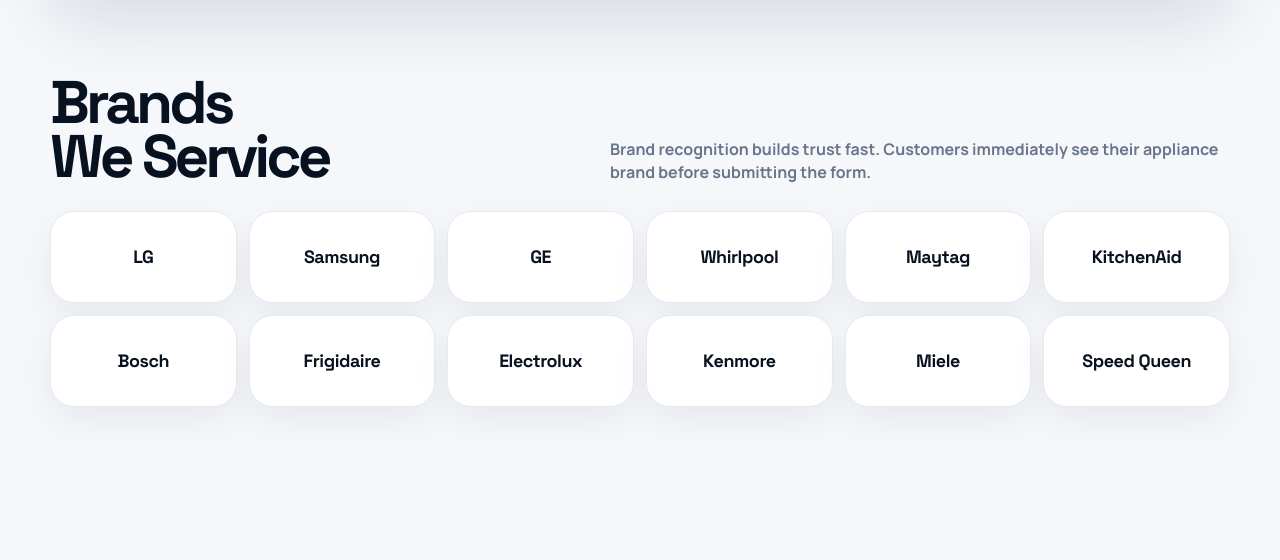
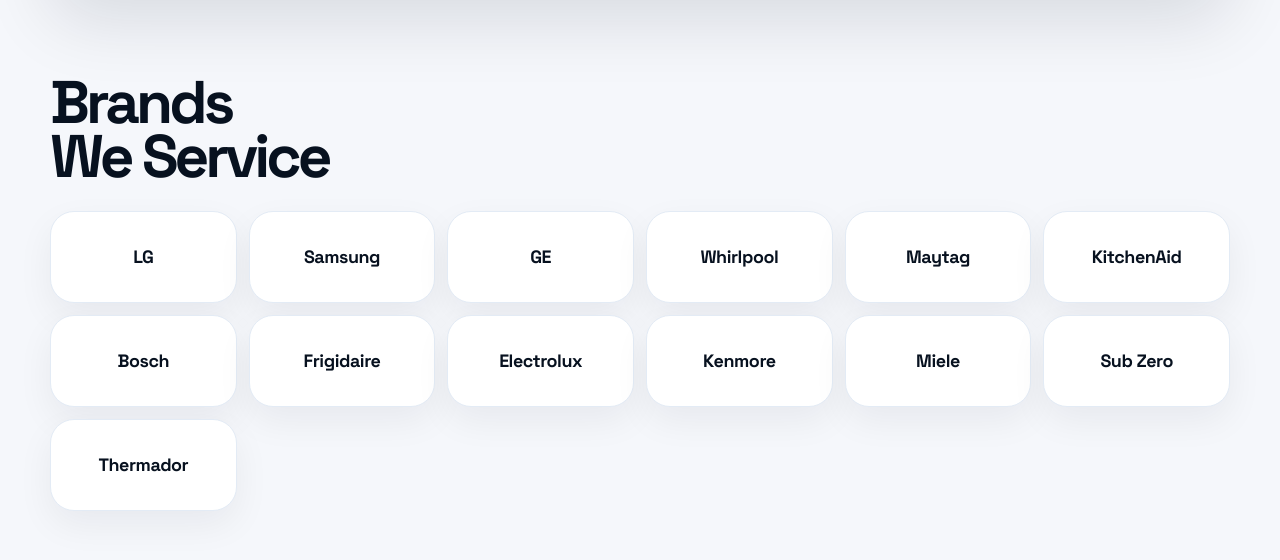
Before and after one commit to IuriiP80/lurico, a website: page index.html in a window 1280 px wide. Shown: the part 1020-1580 px from the top of the page. Drawn offline with Linux system fonts and the light colour scheme.

Commit message:
Update index.html

```diff
--- a/index.html
+++ b/index.html
@@ -1034,7 +1034,6 @@
  <div class="container">
  <div class="section-head">
  <h2>Brands<br>We Service</h2>
- <p>Brand recognition builds trust fast. Customers immediately see their appliance brand before submitting the form.</p>
  </div>
 
  <div class="brand-wall">
@@ -1049,7 +1048,8 @@
  <div class="brand-card">Electrolux</div>
  <div class="brand-card">Kenmore</div>
  <div class="brand-card">Miele</div>
- <div class="brand-card">Speed Queen</div>
+ <div class="brand-card">Sub Zero</div>
+ <div class="brand-card">Thermador</div>
  </div>
  </div>
  </section>
```
